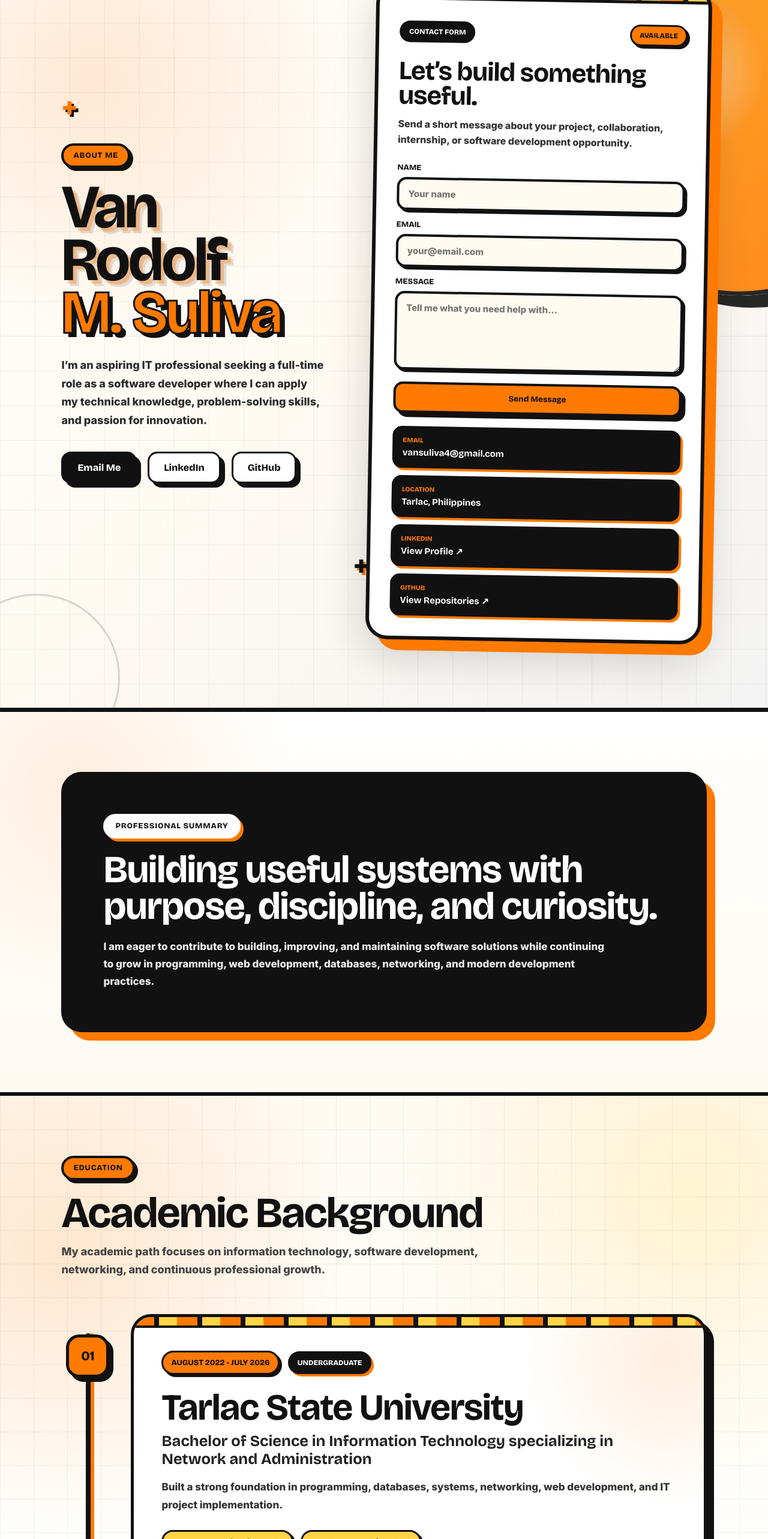
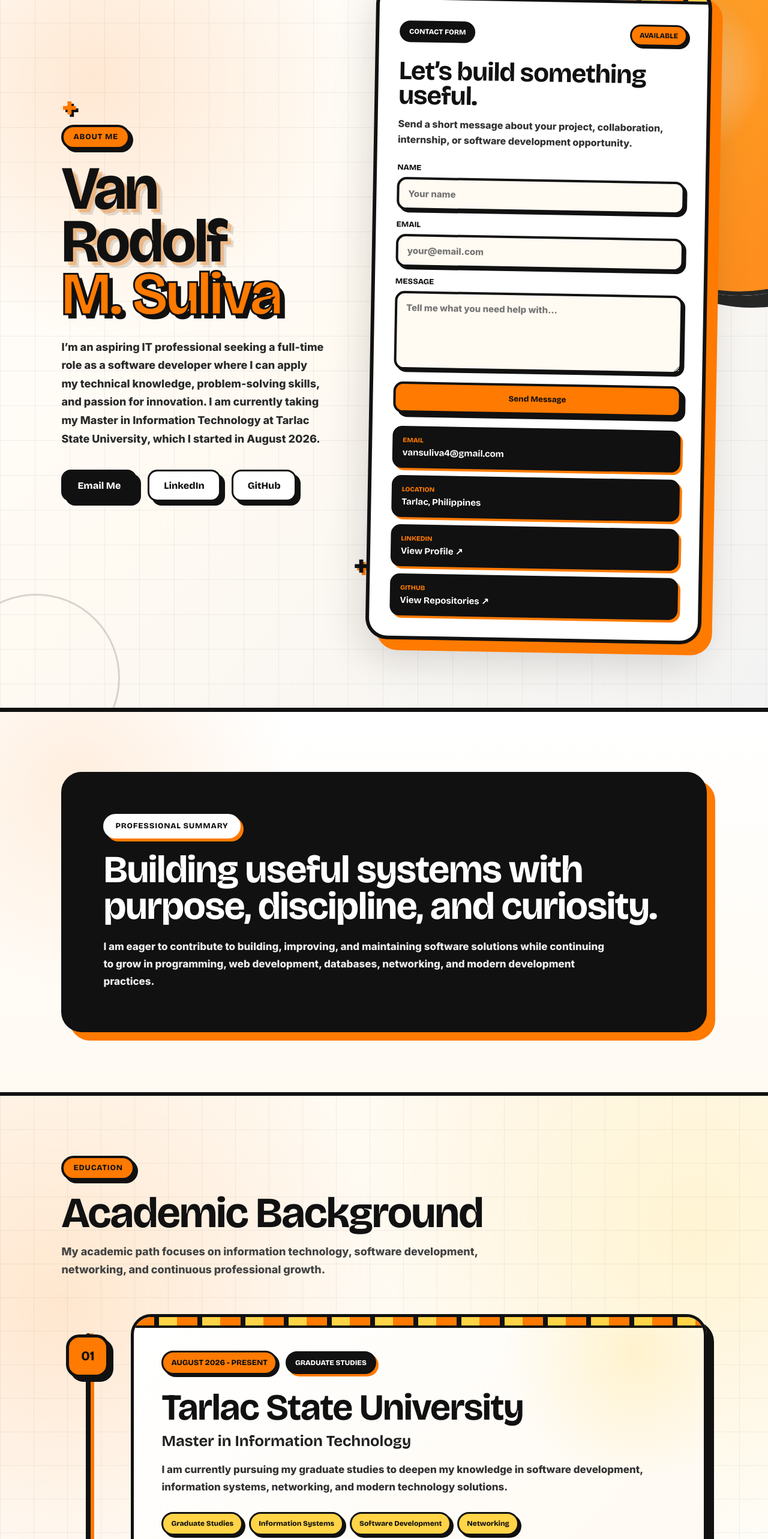
Before and after one commit to vrash12/frontend, a React (Vite) app: page /about in a window 1280 px wide. Shown: the part 234-2800 px from the top of the page at 60% size. Built offline with nearby package versions, Linux system fonts and the light colour scheme; no server answers.

Commit message:
Update current graduate studies

```diff
--- a/src/pages/About.tsx
+++ b/src/pages/About.tsx
@@ -149,7 +149,10 @@ ${contactForm.message}
             I’m an aspiring IT professional seeking a
             full-time role as a software developer where I
             can apply my technical knowledge, problem-solving
-            skills, and passion for innovation.
+            skills, and passion for innovation. I am currently
+            taking my Master in Information Technology at
+            Tarlac State University, which I started in August
+            2026.
           </p>
 
           <div className="about-hero-actions">
@@ -347,9 +350,43 @@ ${contactForm.message}
         </div>
 
         <div className="education-journey">
+          <article className="education-card education-card-featured">
+            <div className="education-card-marker">
+              <span>01</span>
+            </div>
+
+            <div className="education-card-content">
+              <div className="education-card-top">
+                <span className="about-year-pill">
+                  August 2026 - Present
+                </span>
+
+                <strong>Graduate Studies</strong>
+              </div>
+
+              <h3>Tarlac State University</h3>
+
+              <h4>Master in Information Technology</h4>
+
+              <p>
+                I am currently pursuing my graduate studies
+                to deepen my knowledge in software
+                development, information systems, networking,
+                and modern technology solutions.
+              </p>
+
+              <div className="education-focus-grid">
+                <span>Graduate Studies</span>
+                <span>Information Systems</span>
+                <span>Software Development</span>
+                <span>Networking</span>
+              </div>
+            </div>
+          </article>
+
           <article className="education-card">
             <div className="education-card-marker">
-              <span>01</span>
+              <span>02</span>
             </div>
 
             <div className="education-card-content">
@@ -386,7 +423,7 @@ ${contactForm.message}
 
           <article className="education-card">
             <div className="education-card-marker">
-              <span>02</span>
+              <span>03</span>
             </div>
 
             <div className="education-card-content">
```
